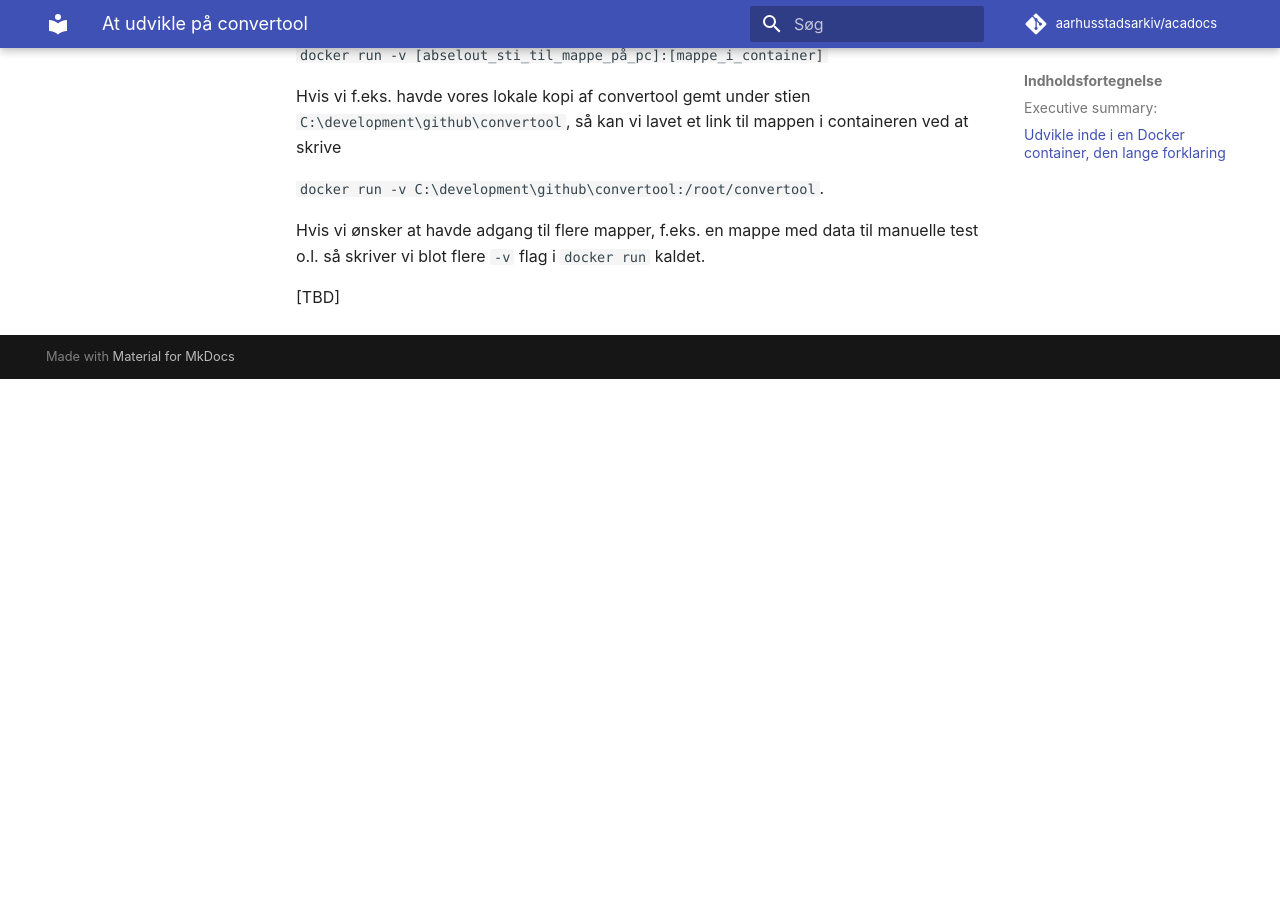
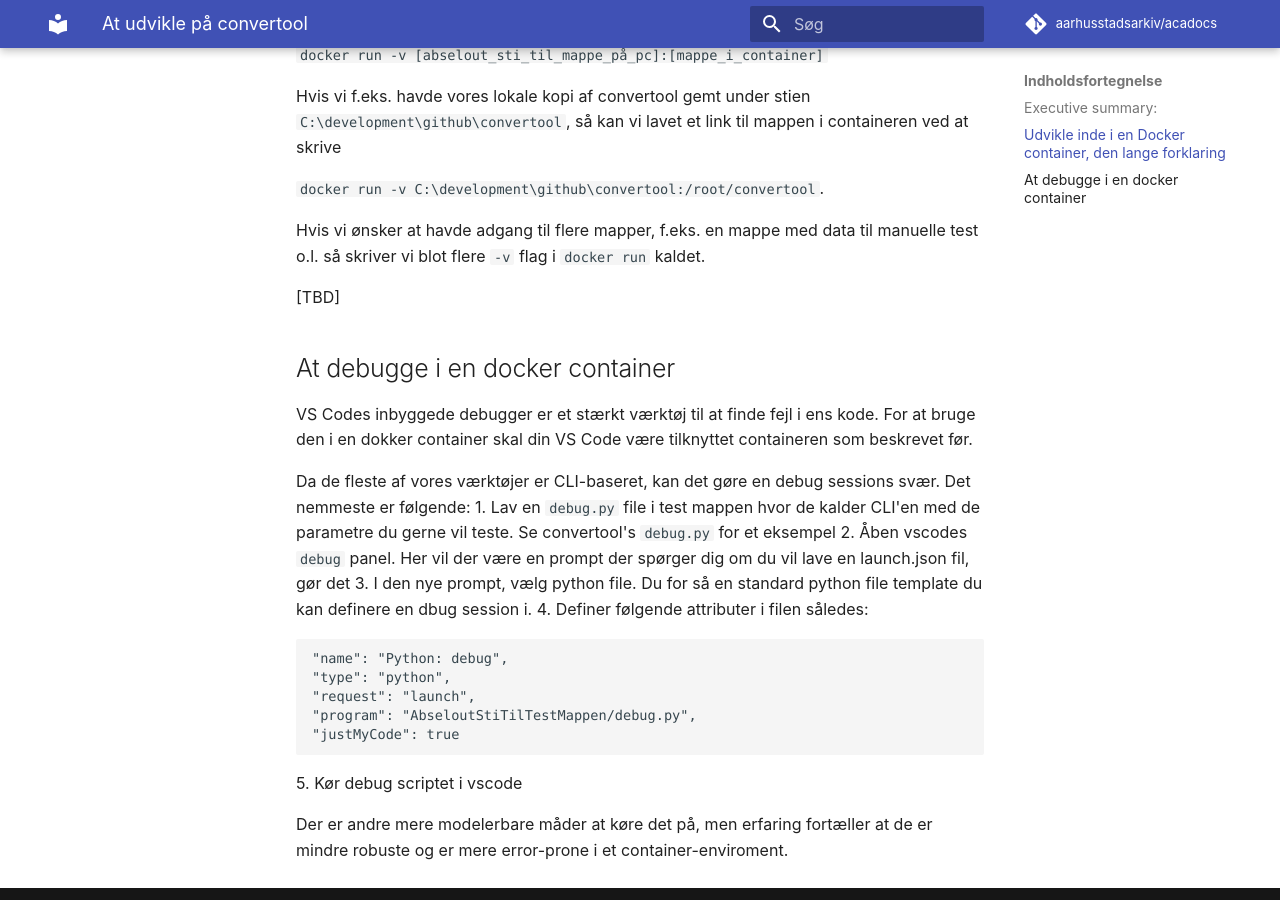
Before and after one commit to aarhusstadsarkiv/acadocs, an MkDocs documentation site: the page built from docs/development/convertool_workflow.md, in a window 1280 px wide and 900 px high, scrolled down 985 px. Built offline with MkDocs 1.6.1 and Material for MkDocs 9.7.7, drawn with Linux system fonts in a browser that asks for light colours; comment, search, counter and statistics services are not loaded; before the commit the page ends 1364 px from its top, so only the background shows below that.

Commit message:
Added short desciption on how to debug CLI based tools in containers

````diff
--- a/docs/development/convertool_workflow.md
+++ b/docs/development/convertool_workflow.md
@@ -30,3 +30,23 @@ Hvis vi ønsker at havde adgang til flere mapper, f.eks. en mappe med data til m
 
 
 [TBD]
+
+
+## At debugge i en docker container
+VS Codes inbyggede debugger er et stærkt værktøj til at finde fejl i ens kode. For at bruge den i en dokker container skal din VS Code være tilknyttet containeren som beskrevet før.
+
+Da de fleste af vores værktøjer er CLI-baseret, kan det gøre en debug sessions svær. Det nemmeste er følgende:
+1. Lav en `debug.py` file i test mappen hvor de kalder CLI'en med de parametre du gerne vil teste. Se convertool's `debug.py` for et eksempel
+2. Åben vscodes `debug` panel. Her vil der være en prompt der spørger dig om du vil lave en launch.json fil, gør det
+3. I den nye prompt, vælg python file. Du for så en standard python file template du kan definere en dbug session i.
+4. Definer følgende attributer i filen således:
+    ```
+    "name": "Python: debug",
+    "type": "python",
+    "request": "launch",
+    "program": "AbseloutStiTilTestMappen/debug.py",
+    "justMyCode": true
+    ```
+5. Kør debug scriptet i vscode
+
+Der er andre mere modelerbare måder at køre det på, men erfaring fortæller at de er mindre robuste og er mere error-prone i et container-enviroment.
````
